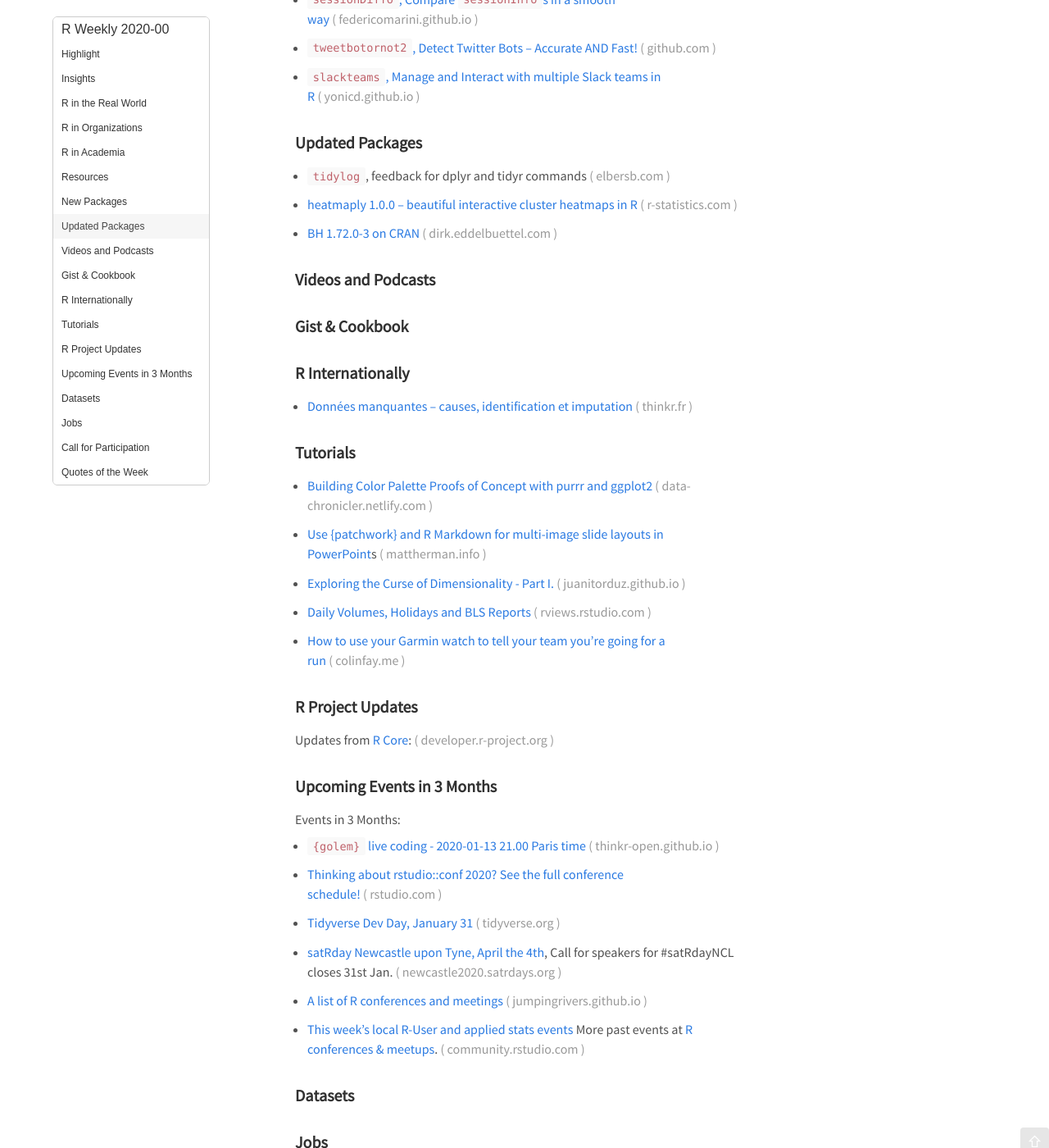
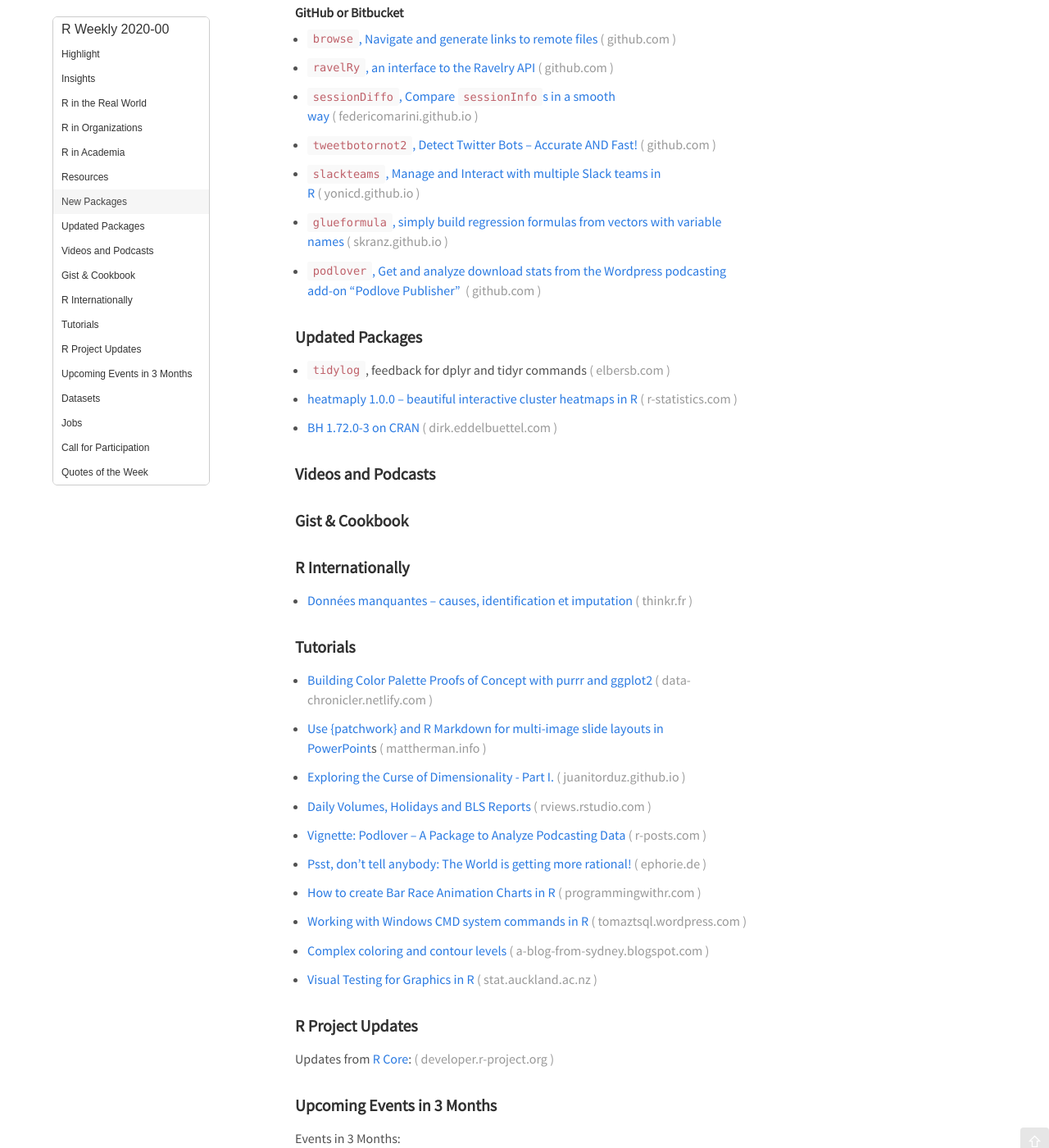
Before and after one commit to rweekly/rweekly.org, a Jekyll site: the page built from draft.md, in a window 1280 px wide and 1400 px high, scrolled down 1018 px. Shown: the whole window at 82% size. Built offline with Jekyll 4.4.1, drawn with Linux system fonts in a browser that asks for light colours; emoji names are drawn with the system emoji font; comment, search, counter and statistics services are not loaded; some of the changed text lies outside the part shown.

Commit message:
add links

```diff
--- a/draft.md
+++ b/draft.md
@@ -20,6 +20,10 @@
 + [Quick Time Series Analysis of the CCI30 Cryptocurrency Index](https://www.remixinstitute.com/blog/quick-time-series-analysis-of-the-cci30-crypto-index)
 
 + [Twitter in collage: a year in the life of a freshman Congresswoman](https://www.jtimm.net/2020/01/05/2020-01-01a-year-in-twitter-photos/)
+
++ [The 'Spelling Bee Honeycomb' puzzle: efficient computation in R](http://varianceexplained.org/r/honeycomb-puzzle/)
+
++ [How to use your Garmin watch to tell your team you’re going for a run](https://colinfay.me/api-call-garmin-watch/)
 
 ###  R in Organizations
 
@@ -56,6 +60,10 @@
 
 + [`slackteams`, Manage and Interact with multiple Slack teams in R](https://yonicd.github.io/slackteams/)
 
++ [`glueformula`, simply build regression formulas from vectors with variable names](http://skranz.github.io//r/2020/01/09/glueformula.html)
+
++ [`podlover`, Get and analyze download stats from the Wordpress podcasting add-on "Podlove Publisher" ](https://github.com/lordyo/podlover)
+
 ### Updated Packages
 
 + [`tidylog`](https://elbersb.com/public/posts/tidylog100/), feedback for dplyr and tidyr commands
@@ -86,7 +94,17 @@
 
 + [Daily Volumes, Holidays and BLS Reports](https://rviews.rstudio.com/2020/01/06/daily-volumes-holidays-and-bls-reports/)
 
-+ [How to use your Garmin watch to tell your team you’re going for a run](https://colinfay.me/api-call-garmin-watch/)
++ [Vignette: Podlover – A Package to Analyze Podcasting Data](https://r-posts.com/vignette-podlover-a-package-to-analyze-podcasting-data/)
+
++ [Psst, don't tell anybody: The World is getting more rational!](https://blog.ephorie.de/psst-dont-tell-anybody-the-world-is-getting-more-rational)
+
++ [How to create Bar Race Animation Charts in R](https://www.programmingwithr.com/how-to-create-animated-bar-race-charts-in-r/)
+
++ [Working with Windows  CMD system commands in R](https://tomaztsql.wordpress.com/2020/01/06/working-with-system-commands-in-r/)
+
++ [Complex coloring and contour levels](https://a-blog-from-sydney.blogspot.com/2020/01/complex-coloring-and-contour-levels.html)
+
++ [Visual Testing for Graphics in R](https://www.stat.auckland.ac.nz/~paul/Reports/QA/gdiff/gdiff.html)
 
 <!--<div class="post-more-begin></div><div class="post-more-end"></div>-->
 
```
